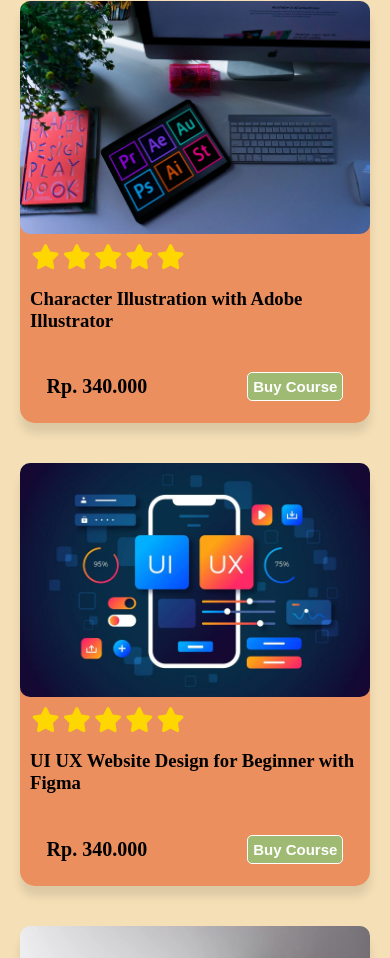
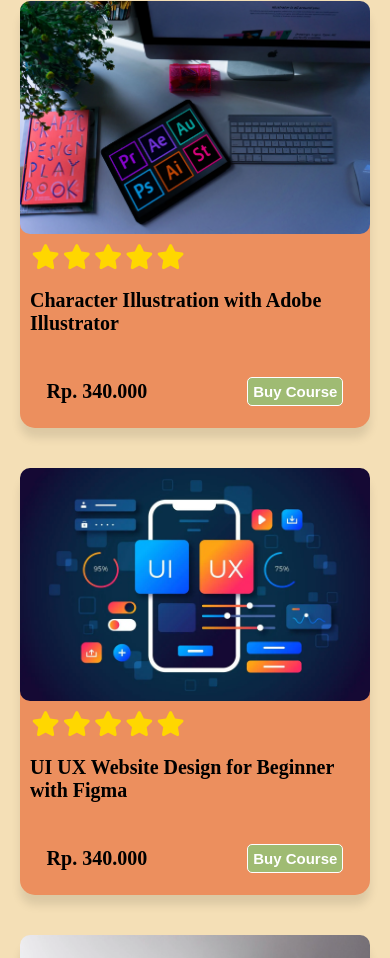
Before and after one commit to revou-fsse-3/milestone-1-widiapuspitasar, a plain HTML site: page index.html in a window 390 px wide. Shown: the part 1011-1969 px from the top of the page. Drawn offline with Linux system fonts and the light colour scheme; a web font is replaced by a local one.

Commit message:
edit css,readme

```diff
--- a/style.css
+++ b/style.css
@@ -3,11 +3,15 @@
   src: url(assets\font\Poppins-Medium.ttf);
 }
 
+html{
+  scroll-behavior: smooth;
+}
 body {
   background-color: #f4dfb6;
   margin: 0;
   padding: 0;
   font-family: Poppins-Medium;
+
 }
 
 /* section navbar */
@@ -528,6 +532,11 @@ li a {
     font-weight: bold;
   }
 
+  .head-card h3{
+    font-size: 20px;
+
+  }
+
   .body-card button {
     font-size: 15px;
     font-weight: bold;
```
Also changed, not shown: aseets/README/1.jpeg, aseets/README/2.png, aseets/README/3.png, aseets/README/4.png, aseets/README/5.png, aseets/README/6.png, aseets/README/aftercss.png, aseets/README/welcome.png, index.js (line endings or trailing spaces), 1 other file.
